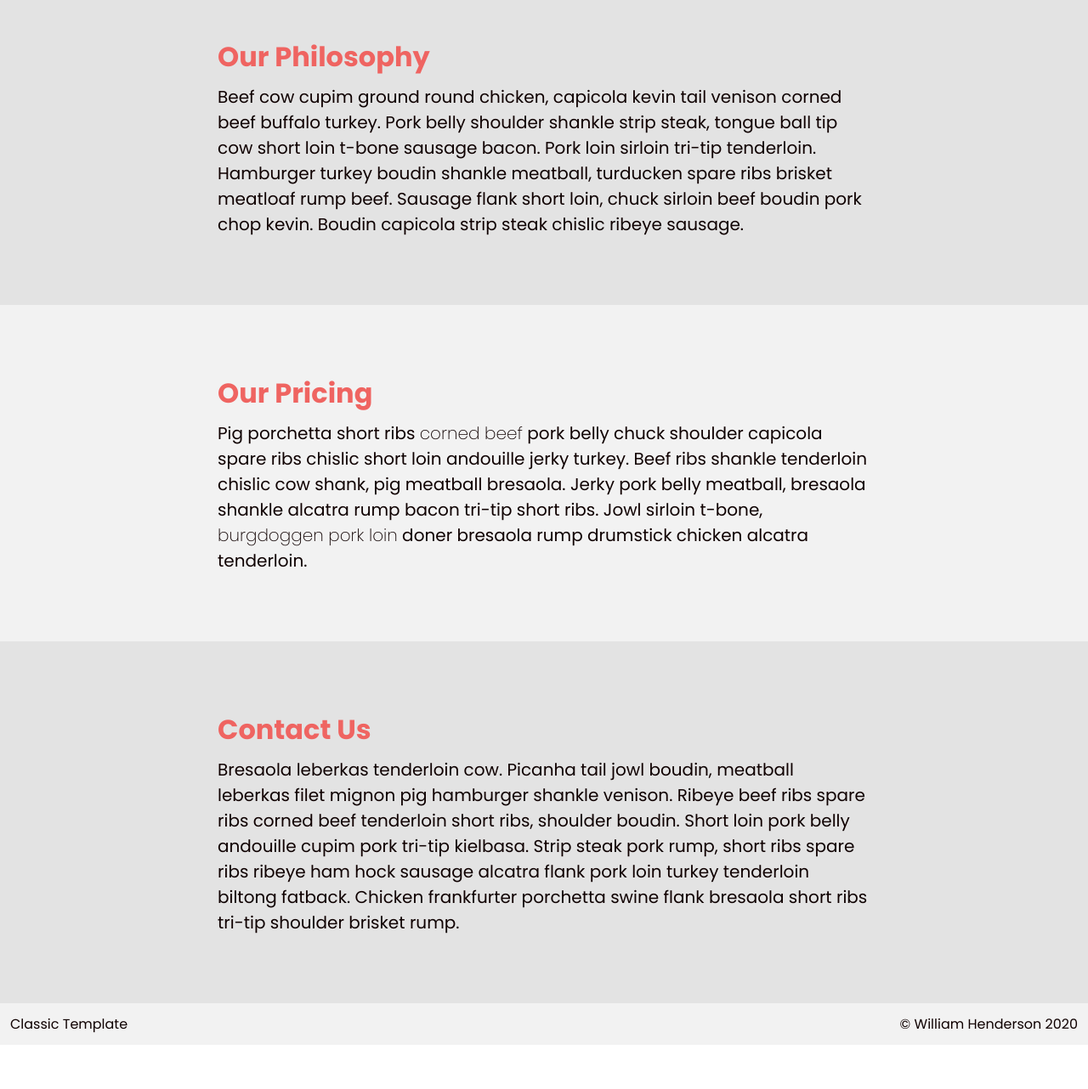
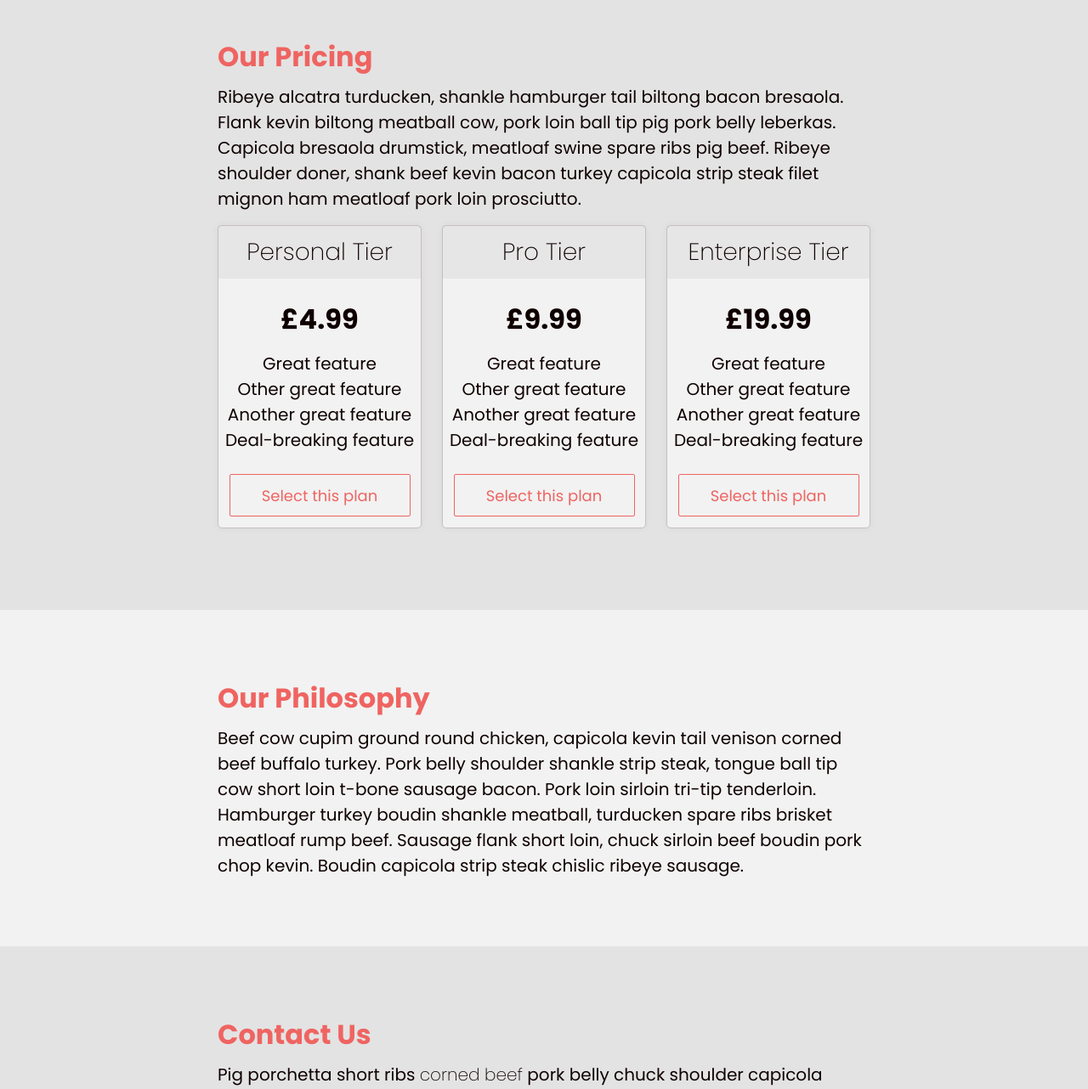
Before and after one commit to w-henderson/WebTemplates, a plain HTML site: page classic/index.html in a window 1280 px wide. Shown: the part 1789-3071 px from the top of the page at 85% size. Before the commit the page ends 3019 px from the top, so only its background shows below. Drawn offline with Linux system fonts and the light colour scheme.

Commit message:
Added pricing section to classic template

```diff
--- a/classic/index.html
+++ b/classic/index.html
@@ -67,6 +67,40 @@
     </section>
 
     <section>
+        <a name="pricing"></a>
+        <div class="container">
+            <h1>Our Pricing</h1>
+            Ribeye alcatra turducken, shankle hamburger tail biltong bacon bresaola. Flank kevin biltong meatball cow, pork loin ball tip pig pork belly leberkas. Capicola bresaola drumstick, meatloaf swine spare ribs pig beef. Ribeye shoulder doner, shank beef kevin bacon turkey capicola strip steak filet mignon ham meatloaf pork loin prosciutto.
+            <div class="pricing">
+                <div class="tier">
+                    <h2>Personal Tier</h2>
+                    <span>£4.99</span>
+                    <div>
+                        Great feature<br>Other great feature<br>Another great feature<br>Deal-breaking feature
+                    </div>
+                    <button>Select this plan</button>
+                </div>
+                <div class="tier">
+                    <h2>Pro Tier</h2>
+                    <span>£9.99</span>
+                    <div>
+                        Great feature<br>Other great feature<br>Another great feature<br>Deal-breaking feature
+                    </div>
+                    <button>Select this plan</button>
+                </div>
+                <div class="tier">
+                    <h2>Enterprise Tier</h2>
+                    <span>£19.99</span>
+                    <div>
+                        Great feature<br>Other great feature<br>Another great feature<br>Deal-breaking feature
+                    </div>
+                    <button>Select this plan</button>
+                </div>
+            </div>
+        </div>
+    </section>
+
+    <section>
         <a name="philosophy"></a>
         <div class="container">
             <h1>Our Philosophy</h1>
@@ -75,18 +109,10 @@
     </section>
 
     <section>
-        <a name="pricing"></a>
-        <div class="container">
-            <h1>Our Pricing</h1>
-            Pig porchetta short ribs <a href="#">corned beef</a> pork belly chuck shoulder capicola spare ribs chislic short loin andouille jerky turkey. Beef ribs shankle tenderloin chislic cow shank, pig meatball bresaola. Jerky pork belly meatball, bresaola shankle alcatra rump bacon tri-tip short ribs. Jowl sirloin t-bone, <a href="#">burgdoggen pork loin</a> doner bresaola rump drumstick chicken alcatra tenderloin.
-        </div>
-    </section>
-
-    <section>
         <a name="contact"></a>
         <div class="container">
             <h1>Contact Us</h1>
-            Bresaola leberkas tenderloin cow. Picanha tail jowl boudin, meatball leberkas filet mignon pig hamburger shankle venison. Ribeye beef ribs spare ribs corned beef tenderloin short ribs, shoulder boudin. Short loin pork belly andouille cupim pork tri-tip kielbasa. Strip steak pork rump, short ribs spare ribs ribeye ham hock sausage alcatra flank pork loin turkey tenderloin biltong fatback. Chicken frankfurter porchetta swine flank bresaola short ribs tri-tip shoulder brisket rump.
+            Pig porchetta short ribs <a href="#">corned beef</a> pork belly chuck shoulder capicola spare ribs chislic short loin andouille jerky turkey. Beef ribs shankle tenderloin chislic cow shank, pig meatball bresaola. Jerky pork belly meatball, bresaola shankle alcatra rump bacon tri-tip short ribs. Jowl sirloin t-bone, <a href="#">burgdoggen pork loin</a> doner bresaola rump drumstick chicken alcatra tenderloin.
         </div>
     </section>
 
--- a/classic/style.css
+++ b/classic/style.css
@@ -13,6 +13,7 @@ body.lightTheme {
     --section-color-1: #f2f2f2;
     --section-color-2: #e3e3e3;
     --link-hover-color: #ef6461;
+    --light-emphasis: #cabebe;
 }
 
 body.darkTheme {
@@ -25,6 +26,7 @@ body.darkTheme {
     --section-color-1: #313638;
     --section-color-2: #242729;
     --link-hover-color: #ef6461;
+    --light-emphasis: #cabebe;
 }
 
 body {
@@ -227,6 +229,7 @@ div.navigation i {
 }
 
 /* REGULAR SECTIONS */
+
 section {
     background-color: var(--section-color-1);
     color: var(--text-color);
@@ -265,6 +268,7 @@ ul li::before {
 }
 
 /* FOOTER */
+
 div.footer {
     background-color: var(--section-color-1);
     color: var(--text-color);
@@ -279,6 +283,76 @@ div.footer:nth-child(2n+1) {
 div.footer span {
     position: absolute;
     right: 1.5vh;
+}
+
+/* PRICING STYLING */
+
+div.pricing {
+    margin: 2vh 0;
+    display: flex;
+    flex-direction: row;
+    flex-wrap: wrap;
+    gap: 3vh;
+}
+
+div.pricing div.tier {
+    flex: 1;
+    min-width: 220px;
+    text-align: center;
+    border: 1px solid var(--light-emphasis);
+    box-sizing: border-box;
+    background-color: var(--section-color-1);
+    border-radius: 5px;
+    padding: 0;
+    box-shadow: 0 0 10px rgba(0, 0, 0, 0.05);
+}
+
+div.pricing div.tier span {
+    display: block;
+    width: 100%;
+    height: 75px;
+    display: flex;
+    place-items: center;
+    place-content: center;
+    font-size: 32px;
+    font-weight: 700;
+}
+
+div.pricing div.tier h2 {
+    margin: 0 0 10px;
+    font-weight: 200;
+    font-size: 28px;
+    display: block;
+    box-sizing: border-box;
+    padding-top: 10px;
+    width: 100%;
+    height: 62px;
+    background-color: rgba(0, 0, 0, 0.05);
+}
+
+div.pricing div.tier div {
+    box-sizing: border-box;
+    padding: 0 5px;
+}
+
+div.pricing div.tier button {
+    width: calc(100% - 25px);
+    height: 50px;
+    margin: 25px 12.5px 12.5px;
+    outline: none;
+    border: 1px solid var(--accent-color);
+    color: var(--accent-color);
+    background-color: transparent;
+    border-radius: 2px;
+    font-family: Poppins;
+    font-size: 18px;
+    cursor: pointer;
+    transition: background-color 250ms, color 250ms;
+}
+
+div.pricing div.tier button:hover {
+    background-color: var(--accent-color);
+    color: var(--hero-text-color);
 }
 
 /* LINK STYLING */
```
